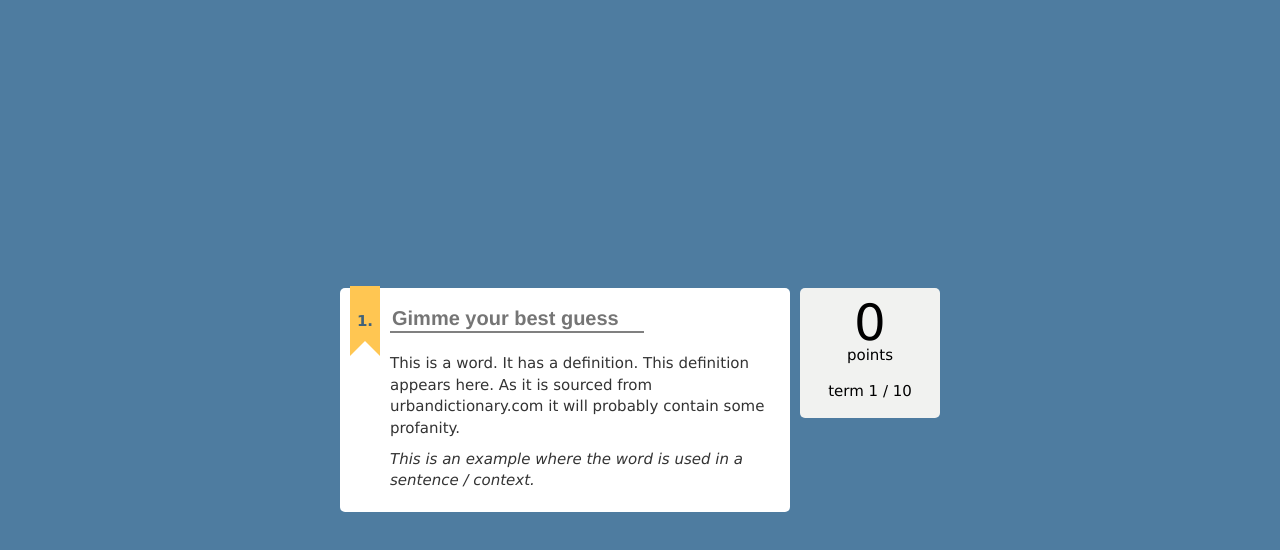
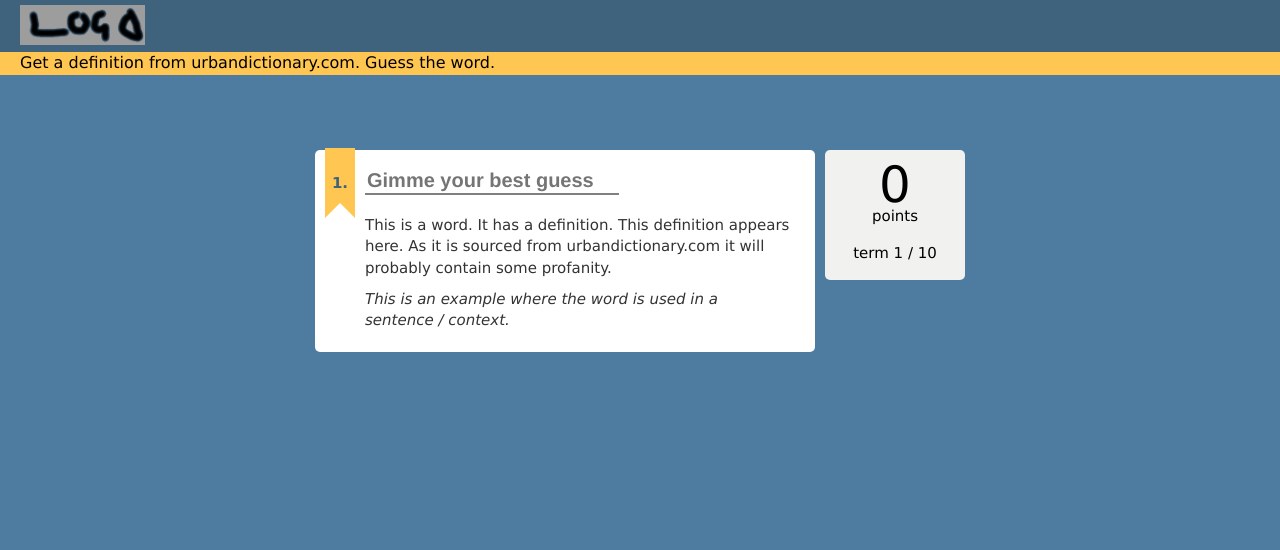
Before and after one commit to chrisma/urban_guessr, a plain HTML site: page index.html in a window 1280 px wide. Drawn offline with nearby package versions, Linux system fonts and the light colour scheme; no server answers.

Commit message:
Introduce header bar.

```diff
--- a/index.html
+++ b/index.html
@@ -10,7 +10,10 @@
 		<script src="animateCountTo.js"></script>
 	</head>
 	<body>
-		<div id="centered_helper">
+		<header>
+			<div id="top_bar"><img id="logo" src="logo.png"></div>
+			<div id="lower_bar">Get a definition from urbandictionary.com. Guess the word.</div>
+		</header>
 		<div id="main">
 			<div id="content">
 				<div id="ribbon">
@@ -32,7 +35,6 @@
 				<div id="points">0</div>
 				<div>points</div>
 				<p>term <span id="currentTerm">1</span> / 10</p>
-				</div>
 			</div>
 		</div>
 
--- a/style.css
+++ b/style.css
@@ -1,34 +1,24 @@
-/* Start centering section */
-/* http://stackoverflow.com/questions/17520145/center-a-div-horizontally-and-vertically-responsively */
-html,body {
-	height: 100%;
+html {
+	font-family: Verdana, Helvetica;
+}
+
+div#main {
+	font-size: 15px;
+	margin-left: auto;
+	margin-right: auto;
+	width: 650px;
+	margin-top: 75px;
 }
 
 body {
-	display: table;
-	margin: 0 auto;
-}
-
-div#centered_helper {
-	height: 100%;
-	display: table-cell;
-	vertical-align: middle;
-}
-/* End centering section */
-
-div#main {
-	font-family: Verdana, Helvetica;
-	font-size: 15px;
-}
-
-body {
-	background-color: #4e7ca0;;
+	background-color: #4e7ca0;
 	line-height: 1.42857143;
+	margin: 0px;
 }
 
 div#content {
 	float: left;
-	width: 450px;
+	width: 500px;
 	background-color: white;
 	word-wrap: break-word;
 	border-radius: 5px;
@@ -150,3 +140,17 @@ div#points {
 	font-size: 50px;
 	margin-bottom: -15px;
 }
+
+div#lower_bar {
+	background-color: #ffc652;
+	padding-left: 20px;
+}
+
+div#top_bar {
+	background-color: #3f627d;
+}
+
+img#logo {
+	height: 40px;
+	padding: 5px 0px 0px 20px;
+}
```
Also changed, not shown: logo.png (added). Lines whose indentation alone changed are shown as unchanged.
